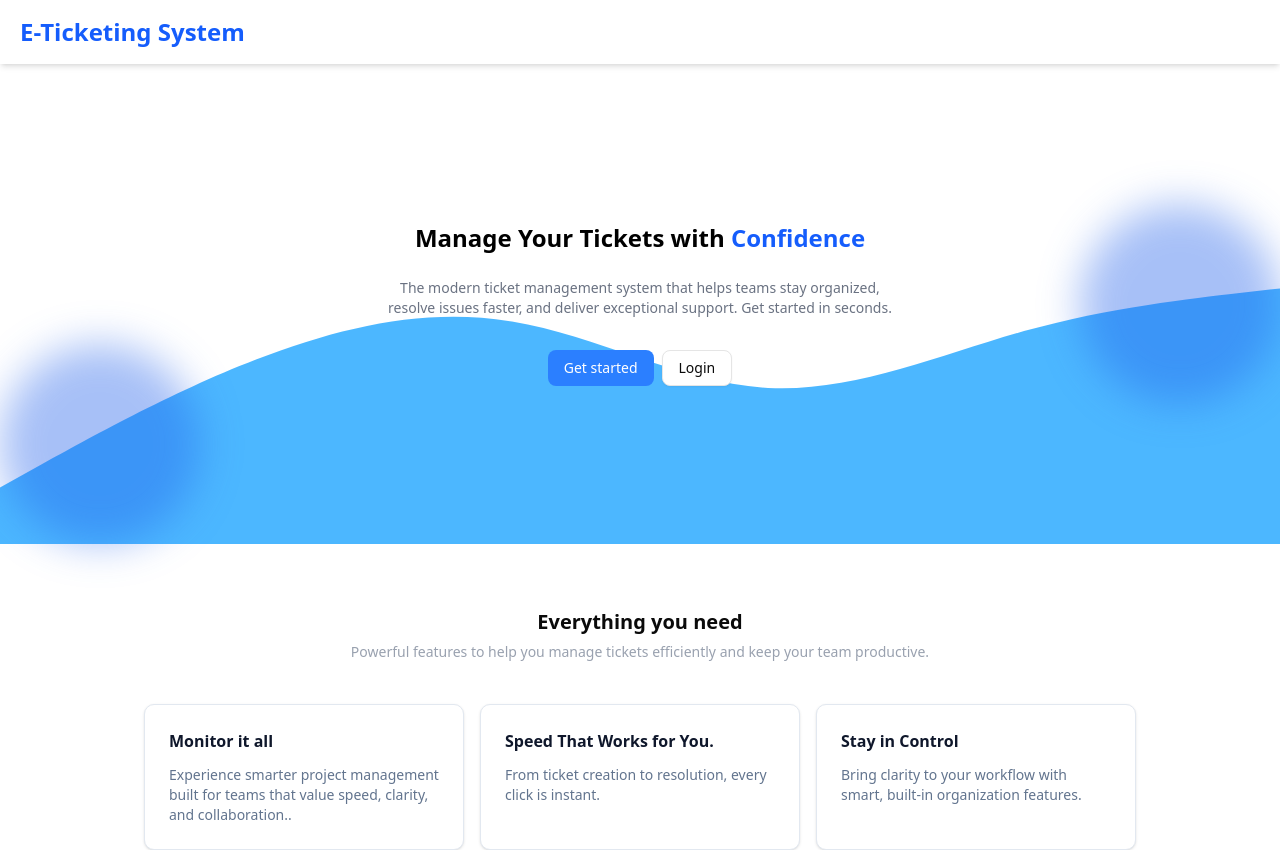
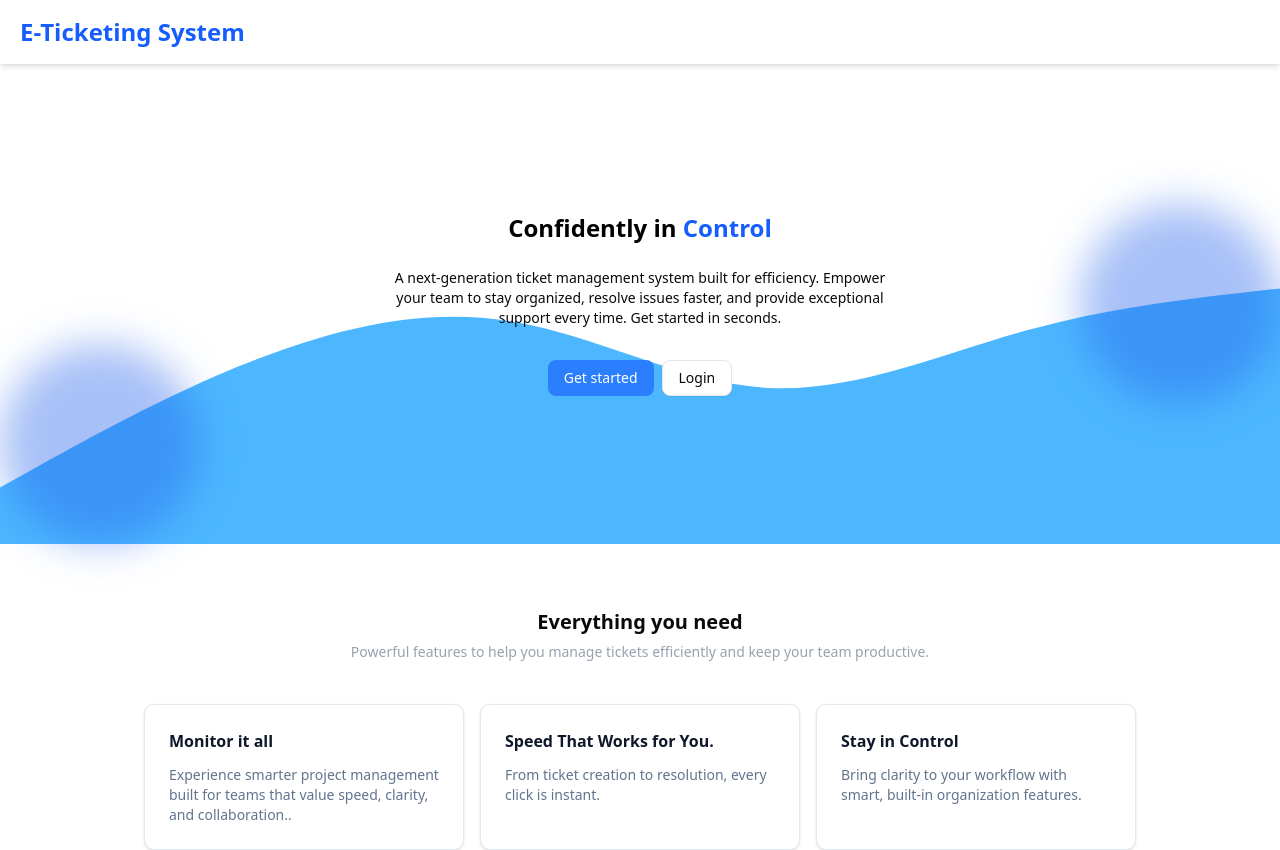
Before and after one commit to lawrence1986/HNG-REACT-PROJECT, a React (Vite) app: page / in a window 1280 px wide. Shown: the top 850 px of the page. Built offline with nearby package versions, Linux system fonts and the light colour scheme.

Commit message:
Update Home.tsx

```diff
--- a/src/pages/Home.tsx
+++ b/src/pages/Home.tsx
@@ -16,15 +16,13 @@ const Home = () => {
       <section className="relative flex flex-col z-10 p-6 w-full h-full justify-center items-center min-h-[60dvh]">
         {/* Constrain the content width and center it. use mx-auto + max-w for perfect centering */}
         <div className="w-full max-w-2xl px-6 h-full flex flex-col justify-center items-center gap-8">
-          <div className="mx-auto text-center space-y-6 text-sm text-gray-500">
+          <div className="mx-auto text-center space-y-6 text-sm text-black-500">
             <p className="text-2xl font-semibold text-black">
-              Manage Your Tickets with
-              <span className="text-blue-600"> Confidence</span>
+              Confidently in
+              <span className="text-blue-600"> Control</span>
             </p>
             <p className="max-w-prose mx-auto">
-              The modern ticket management system that helps teams stay
-              organized, resolve issues faster, and deliver exceptional support.
-              Get started in seconds.
+              A next-generation ticket management system built for efficiency. Empower your team to stay organized, resolve issues faster, and provide exceptional support every time. Get started in seconds.
             </p>
           </div>
           <div className="flex gap-2">
```
